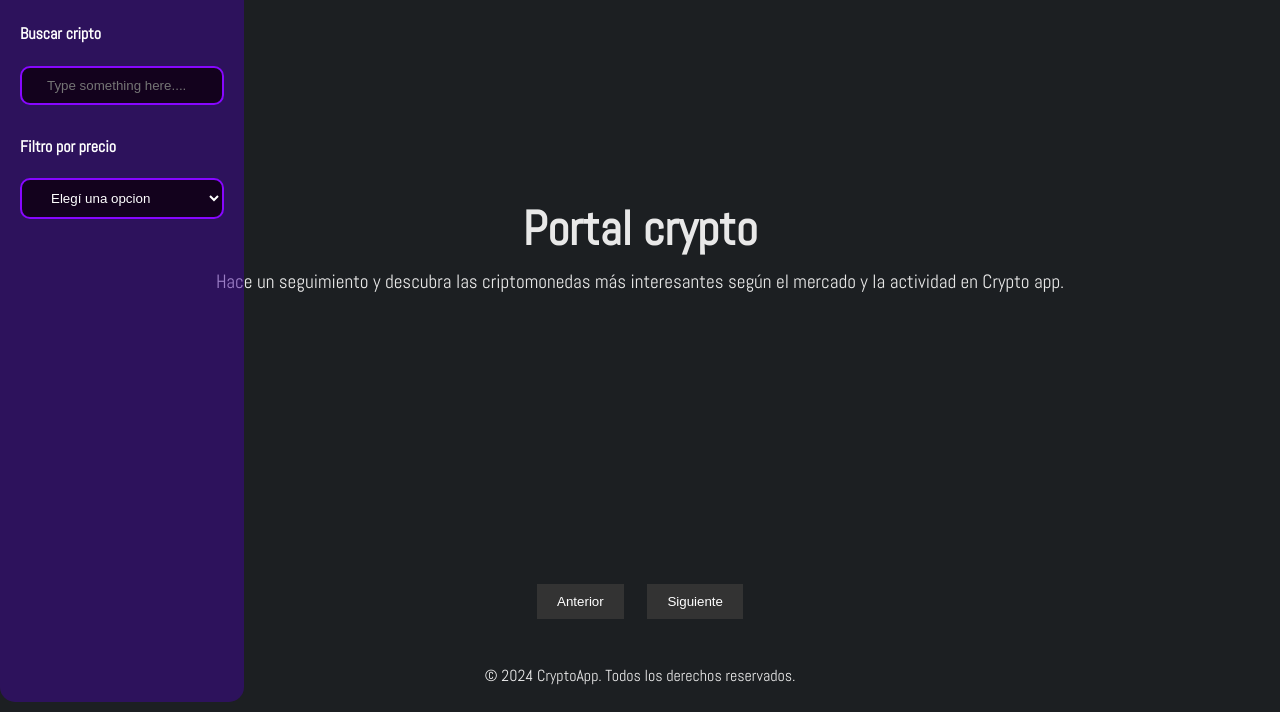
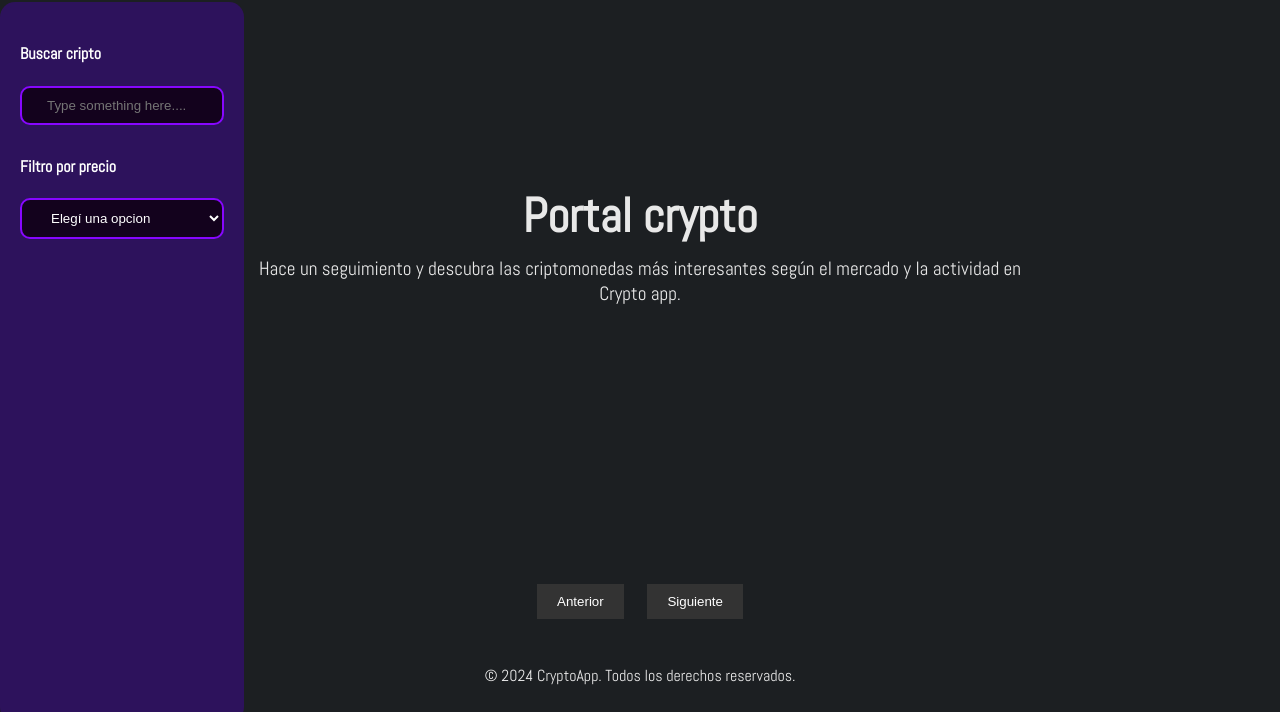
Before and after one commit to jon0010/CryptoApp, a plain HTML site: page static/portal-crypto.html in a window 1280 px wide. Shown: the part 88-800 px from the top of the page. Drawn offline with Linux system fonts and the light colour scheme; no server answers.

Commit message:
Cambios en Style

```diff
--- a/static/styles/portal-crypto.css
+++ b/static/styles/portal-crypto.css
@@ -93,6 +93,10 @@ header {
   font-size: 1.2rem;
   color: #e8e8e8;
   margin-top: 10px;
+  margin-left: 250px;
+  margin-right: 250px;
+  align-items: center;
+
 }
 
 .container {
@@ -177,7 +181,7 @@ footer {
 
 .sidebar {
   position: fixed;
-  top: 70px;
+  top: 90px;
   border-radius: 15px;
   left: 0;
   height: calc(100vh - 70px - 50px);
```
Also changed, not shown: static/portal-crypto.html (+1 -3 lines).
